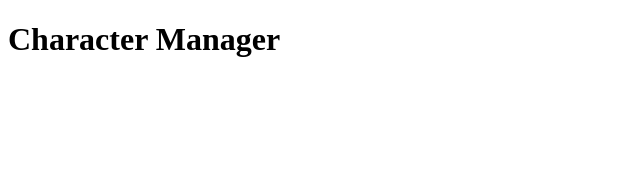
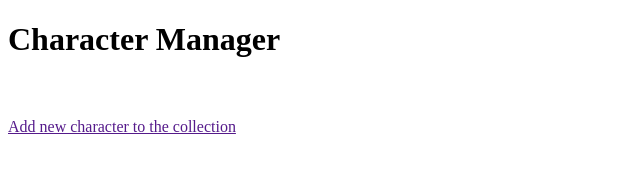
Before and after one commit to Mika215/Spiderman, a website: page src/index.html in a window 1280 px wide. Shown: the whole page, without its empty margins (0-640 px from the left). Drawn offline with Linux system fonts and the light colour scheme.

Commit message:
add text to link fixe #3

```diff
--- a/src/index.html
+++ b/src/index.html
@@ -22,7 +22,7 @@
             </div>
         </section>
         <section class="main-link">
-            <a href="" class="main-customise"></a>
+            <a href="" class="main-customise">Add new character to the collection</a>
         </section>
     </main>
 </body>
```
